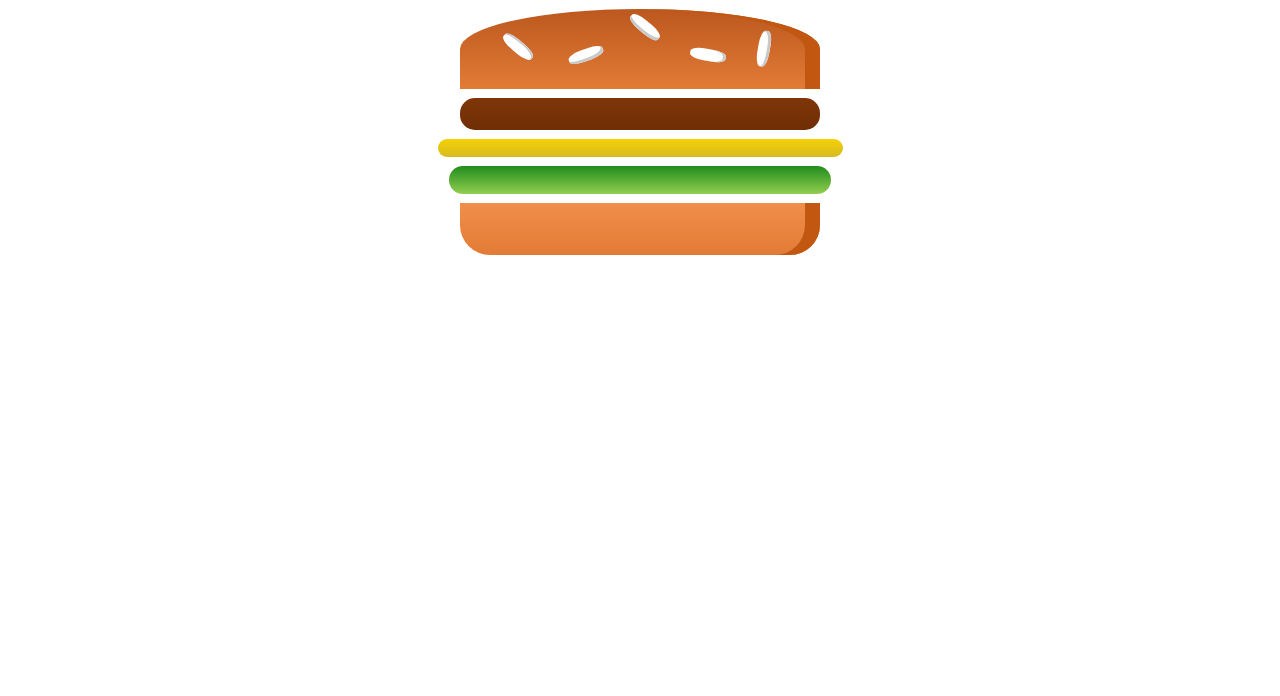
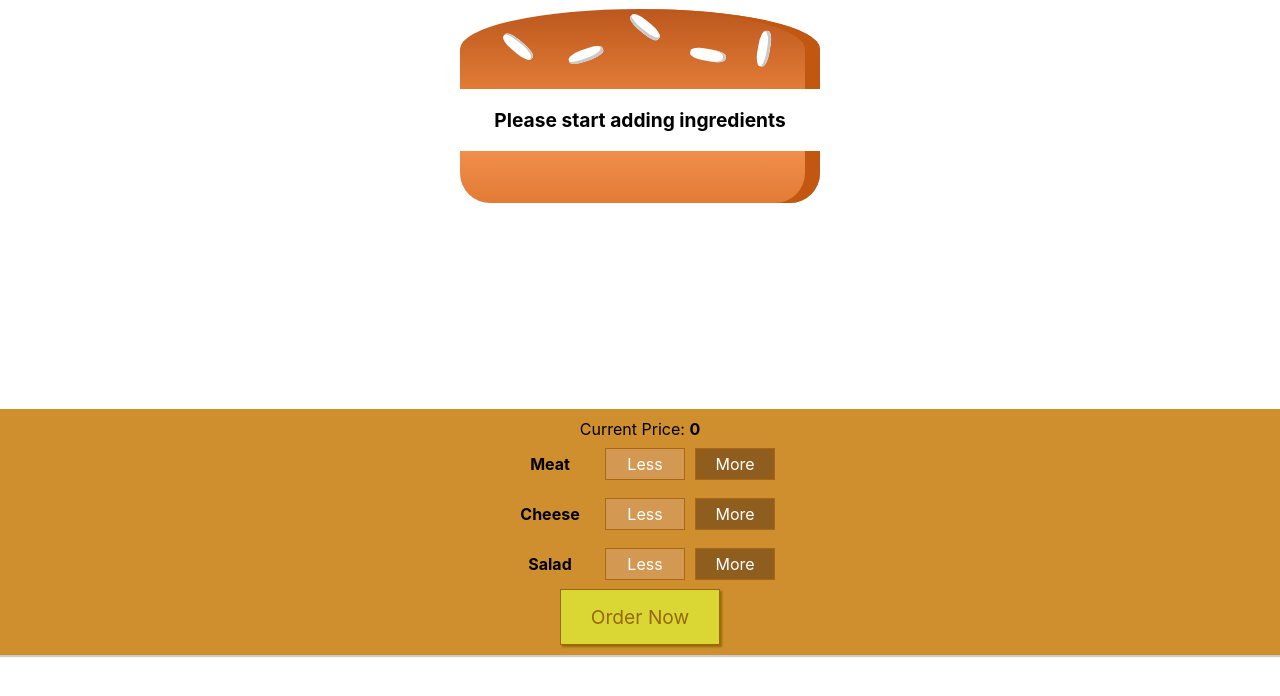
Before and after one commit to hiratahir29/Burger_App, a React (Create React App) app: page / in a window 1280 px wide. Shown: the top 696 px of the page. Built offline with nearby package versions, Linux system fonts and the light colour scheme.

Commit message:
dynamic ingredients and buildControl feature added

```diff
--- /dev/null
+++ b/src/components/Burger/BuildControls/BuildControl/BuildControl.css
@@ -0,0 +1,57 @@
+.BuildControl {
+    display: flex;
+    justify-content: space-between;
+    align-items: center;
+    margin: 5px 0;
+}
+
+.BuildControl button {
+    display: block;
+    font: inherit;
+    padding: 5px;
+    margin: 0 5px;
+    width: 80px;
+    border: 1px solid #AA6817;
+    cursor: pointer;
+    outline: none;
+}
+
+
+.BuildControl button:disabled {
+    background-color: #AC9980;
+    border: 1px solid #7E7365;
+    color: #ccc;
+    cursor: default;
+}
+
+.BuildControl button:hover:disabled {
+    background-color: #AC9980;
+    color: #ccc;
+    cursor: not-allowed;
+}
+
+.Label {
+    padding: 10px;
+    font-weight: bold;
+    width: 80px;
+}
+
+.BuildControl .Less {
+    background-color: #D39952;
+    color: white;
+}
+
+.BuildControl .More {
+    background-color: #8F5E1E;
+    color: white;
+}
+
+.BuildControl .Less:hover, .BuildControl .Less:active {
+    background-color: #DAA972;
+    color: white;
+}
+
+.BuildControl .More:hover,.BuildControl .More:active {
+    background-color: #99703F;
+    color: white;
+}
--- /dev/null
+++ b/src/components/Burger/BuildControls/BuildControl/BuildControl.js
@@ -0,0 +1,13 @@
+import './BuildControl.css';
+
+const BuildControl=props=>{
+    return (
+        <div className='BuildControl'>
+            <div className='Label'>{props.label}</div>
+            <button className='Less'  onClick={props.removed}>Less</button>
+            <button className='More' onClick={props.added}>More</button>
+        </div>
+    )
+}
+
+export default BuildControl;
--- /dev/null
+++ b/src/components/Burger/BuildControls/BuildControls.css
@@ -0,0 +1,39 @@
+.BuildControls {
+    width: 100%;
+    background-color: #CF8F2E;
+    display: flex;
+    flex-flow: column;
+    align-items: center;
+    box-shadow: 0 2px 1px #ccc;
+    margin: auto;
+    padding: 10px 0;
+}
+
+.OrderButton {
+    background-color: #DAD735;
+    outline: none;
+    cursor: pointer;
+    border: 1px solid #966909;
+    color: #966909;
+    font-family: inherit;
+    font-size: 1.2em;
+    padding: 15px 30px;
+    box-shadow: 2px 2px 2px #966909;
+}
+
+.OrderButton:hover, .OrderButton:active {
+    background-color: #A0DB41;
+    border: 1px solid #966909;
+    color: #966909;
+}
+
+.OrderButton:disabled {
+    background-color: #C7C6C6;
+    cursor: not-allowed;
+    border: 1px solid #ccc;
+    color: #888888;
+}
+
+.OrderButton:not(:disabled) {
+    animation: enable 0.3s linear;
+}
--- /dev/null
+++ b/src/components/Burger/BuildControls/BuildControls.js
@@ -0,0 +1,27 @@
+import BuildControl from "./BuildControl/BuildControl"
+import './BuildControls.css';
+const BuildControls=props=>{
+    const controls=[
+        {label:"Meat",type:"meat"},
+        {label:"Cheese",type:"cheese"},
+        {label:"Salad",type:"salad"},
+    ]
+
+    return(
+        <div className="BuildControls">
+            <div>Current Price: <strong>{props.price}</strong></div>
+            {
+                controls.map(obj=>{
+                    return <BuildControl label={obj.label}
+                            added={()=>props.adding(obj.type)}
+                            removed={()=>props.removing(obj.type)}
+                           />
+                })
+            }
+            <button className="OrderButton">Order Now</button>
+        </div>
+
+    )
+}
+
+export default BuildControls;
--- a/src/components/Burger/Burger.js
+++ b/src/components/Burger/Burger.js
@@ -2,16 +2,36 @@ import './Burger.css'
 import BurgerIngredients from './BurgerIngredients/BurgerIngredients'
 
 const Burger=(props)=>{
+       let dynamic=props.ingredients.map(obj=>{
+        let arr=[]
+        for(let i=0;i<obj.no;i++)
+        {
+             arr.push(<BurgerIngredients type={obj.name}/>)
+        }
+        return arr
+    })
+
+    let flag=0
+    for(let i of props.ingredients)
+    {
+        if(i.no!==0)
+        {
+            flag=1
+        }
+    }
+    if(flag===0)
+    {
+        dynamic=<p>Please start adding ingredients</p>
+    }
     return(
-        <div className='Burger'>
+        <div className="Burger">
+
             <BurgerIngredients type='bread-top'/>
-            <BurgerIngredients type='meat'/>
-            <BurgerIngredients type='cheese'/>
-            <BurgerIngredients type='salad'/>
+            {dynamic}
             <BurgerIngredients type='bread-bottom'/>
+
         </div>
     )
 }
 
-
 export default Burger
--- a/src/components/Burger/BurgerIngredients/BurgerIngredients.js
+++ b/src/components/Burger/BurgerIngredients/BurgerIngredients.js
@@ -8,7 +8,6 @@ const BurgerIngredients=(props)=>{
         case ('bread-bottom'):
             ingredient=<div className="BreadBottom"></div>
             break;
-
         case ('meat'):
             ingredient=<div className='Meat'></div>
             break;
--- a/src/containers/BurgerBuilder/BurgerBuilder.js
+++ b/src/containers/BurgerBuilder/BurgerBuilder.js
@@ -1,5 +1,6 @@
 import { Component } from "react";
 import Burger from "../../components/Burger/Burger.js";
+import BuildControls from "../../components/Burger/BuildControls/BuildControls.js";
 
 class BurgerBuilder extends Component{
     state={
@@ -7,11 +8,49 @@ class BurgerBuilder extends Component{
             {name:'meat',no:0,price:20},
             {name:'cheese',no:0,price:10},
             {name:'salad',no:0,price:5}
-        ]
+        ],
+        totalPrice:0
     }
+
+        addIng=(type)=>{
+        let index=this.state.ingredients.findIndex(i=>i.name===type)
+        let obj={...this.state.ingredients[index]}
+        obj.no+=1
+        let totalUpdatedPrice=this.state.totalPrice
+        totalUpdatedPrice+=obj.price
+        let updatedIng=[...this.state.ingredients]
+        updatedIng[index]=obj
+        this.setState({
+            ingredients:updatedIng,
+            totalPrice:totalUpdatedPrice
+        })
+    }
+    remIng=(type)=>{
+        let index=this.state.ingredients.findIndex(i=>i.name===type)
+        let obj={...this.state.ingredients[index]}
+        if(obj.no<=0)
+        {
+            return;
+        }
+        obj.no-=1
+        let totalUpdatedPrice=this.state.totalPrice
+        totalUpdatedPrice-=obj.price
+        let updatedIng=[...this.state.ingredients]
+        updatedIng[index]=obj
+        this.setState({
+            ingredients:updatedIng,
+            totalPrice:totalUpdatedPrice
+        })
+    }
+
     render(){
         return(
-            <Burger/>
+            <div>
+                 <Burger ingredients={this.state.ingredients}/>
+                 <BuildControls price={this.state.totalPrice} adding={this.addIng} removing={this.remIng}/>
+
+            </div>
+
         )
 
 
```
